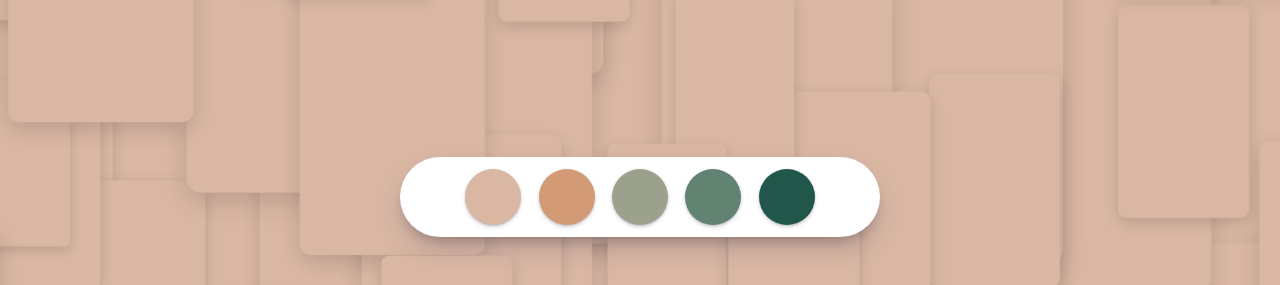
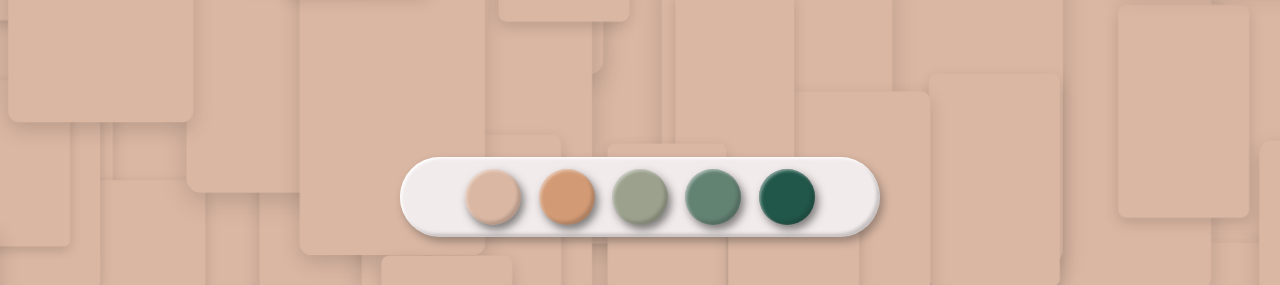
Before and after one commit to pjaeyoung/color-palette, a website: page src/index.html in a window 1280 px wide. Shown: the part 515-800 px from the top of the page. Drawn offline with nearby package versions, Linux system fonts and the light colour scheme.

Commit message:
feat: 팔레트 Neumorphic Design 적용

```diff
--- a/src/index.css
+++ b/src/index.css
@@ -42,14 +42,14 @@ ul {
   flex-wrap: wrap;
   position: absolute;
   bottom: 3rem;
-  background-color: white;
+  background-color: rgb(242, 235, 235);
   border-radius: 10rem;
   -webkit-border-radius: 10rem;
   -moz-border-radius: 10rem;
   -ms-border-radius: 10rem;
   -o-border-radius: 10rem;
-  box-shadow: rgba(50, 50, 93, 0.25) 0px 13px 27px -5px,
-    rgba(0, 0, 0, 0.3) 0px 8px 16px -8px;
+  box-shadow: inset 0.1rem 0.1rem 0.2rem #ffffff,
+    inset -0.2rem -0.2rem 0.2rem #15151532, 0.2rem 0.3rem 0.5rem #2424245a;
 }
 
 #palette li {
@@ -65,8 +65,13 @@ ul {
   -moz-border-radius: 100%;
   -ms-border-radius: 100%;
   -o-border-radius: 100%;
-  box-shadow: rgba(50, 50, 93, 0.25) 0px 2px 5px -1px,
-    rgba(0, 0, 0, 0.3) 0px 1px 3px -1px;
+  box-shadow: inset 0.1rem 0.1rem 0.2rem #ffffff7e,
+    inset -0.2rem -0.2rem 0.2rem #15151532, 0.2rem 0.3rem 0.5rem #2424248f;
+}
+
+.color:active {
+  box-shadow: inset 0.2rem 0.2rem 0.5rem #10101032,
+    inset -0.2rem -0.2rem 0.5rem #ffffff1e;
 }
 
 #shapes {
```
